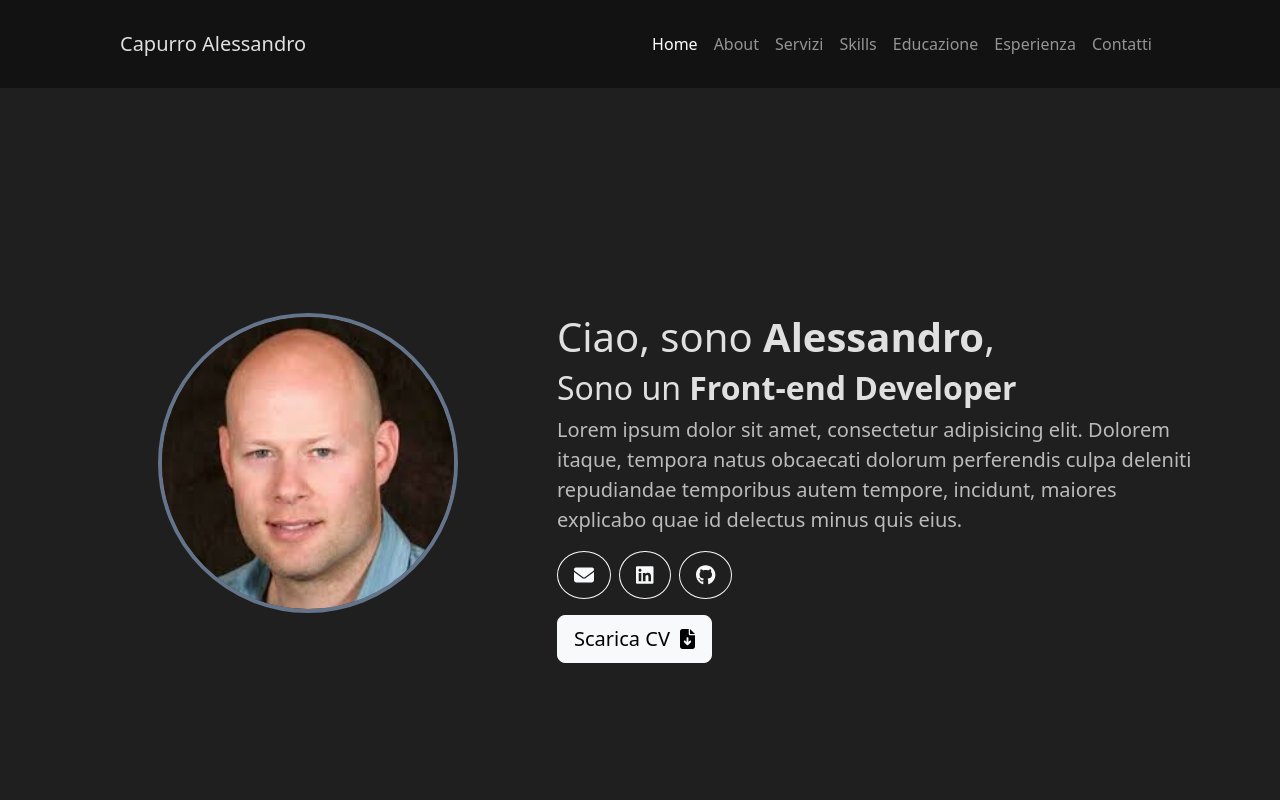
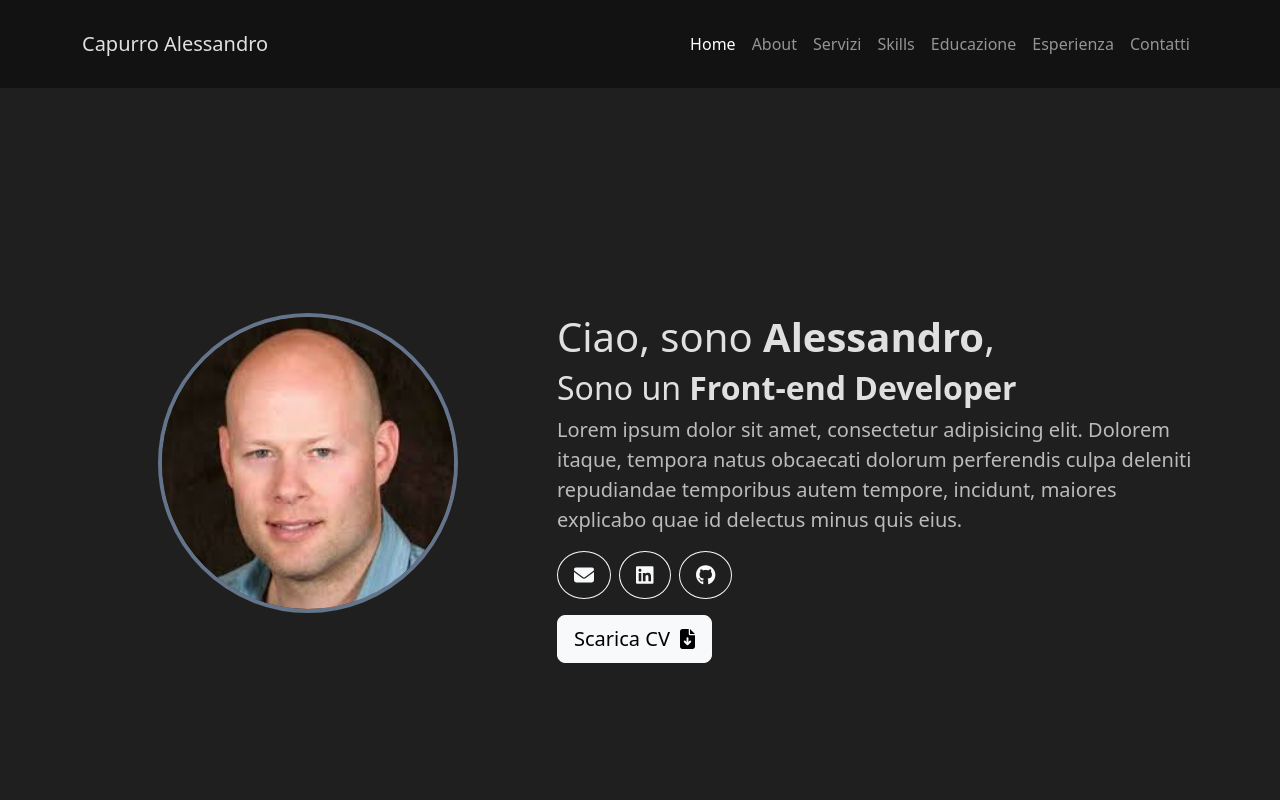
Before and after one commit to capurrooalessandro/PortfolioWebsite, a React (Vite) app in the folder PortfolioWebsite/: page /home in a window 1280 px wide. Shown: the top 800 px of the page. Built offline with nearby package versions, Linux system fonts and the light colour scheme.

Commit message:
added function scrollToTop and removed unnecessary padding and margin from navbar container

```diff
--- a/PortfolioWebsite/src/components/portfolioMain.jsx
+++ b/PortfolioWebsite/src/components/portfolioMain.jsx
@@ -4,6 +4,10 @@ import HomePage from "./pages/home.jsx"
 import { useEffect, useState } from "react";
 
 export default function showPortfolioMain() {
+    var scrollToTop = () => {
+        window.scrollTo({top: 0, behavior: "smooth" });
+    }
+
     const validPages = ["home","about", "servizi", "skills", "educazione", "esperienza", "contatti"];
     const getCurrentPage = () => {
         const pathSegments = window.location.pathname.split("/");
@@ -20,6 +24,7 @@ export default function showPortfolioMain() {
             window.history.replaceState(null, "", "/home");
             setPage("home");
         }
+        scrollToTop();
     };
 
     useEffect(() => {
@@ -59,7 +64,7 @@ export default function showPortfolioMain() {
     return(
         <div>
             <nav className="navbar navbar-expand-lg sticky-top p-4" data-bs-theme="dark">
-                <div className="container-lg px-xl-5 mx-lg-5">
+                <div className="container-lg">
                     <a className="navbar-brand" onClick={() => handleNavigation("home")}>Capurro Alessandro</a>
                     <button className="navbar-toggler" type="button" data-bs-toggle="collapse"
                         data-bs-target="#navbarCollapse" aria-controls="navbarCollapse"
```
